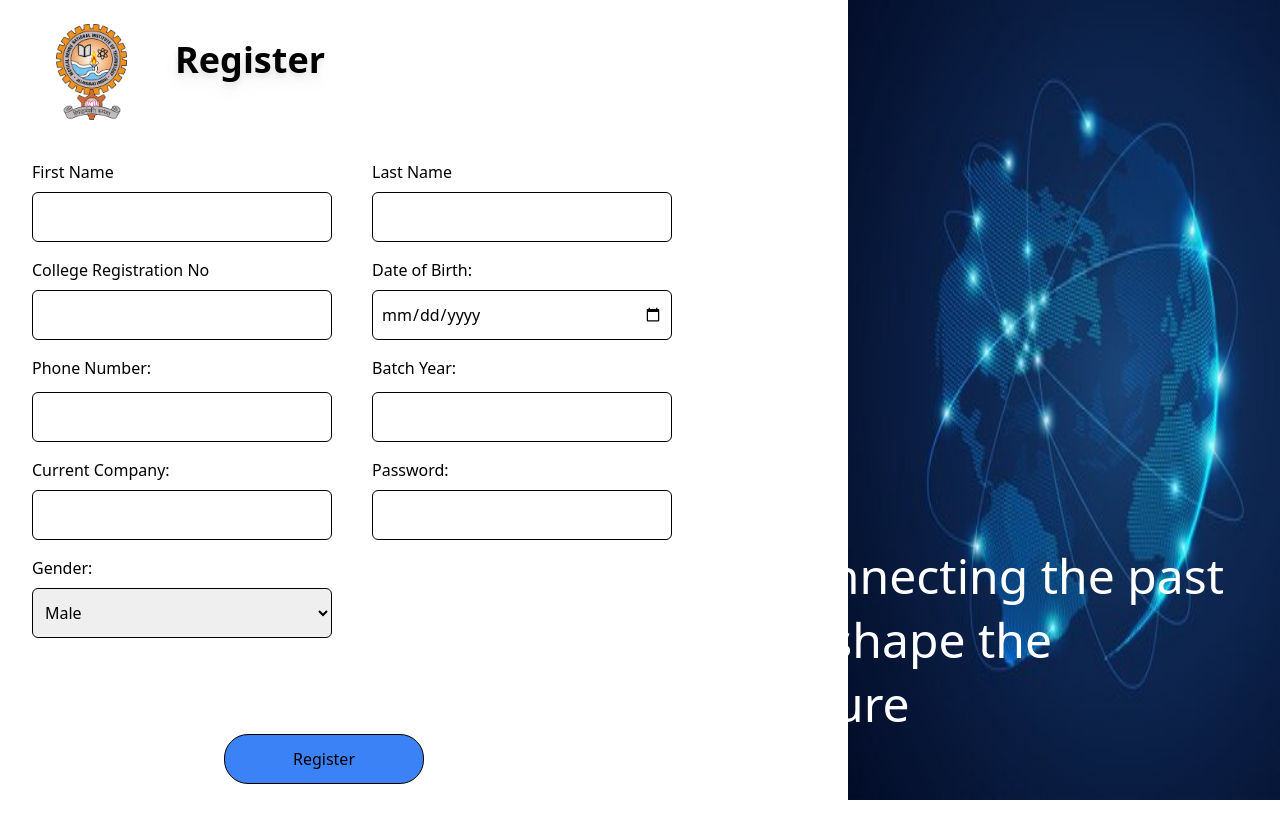
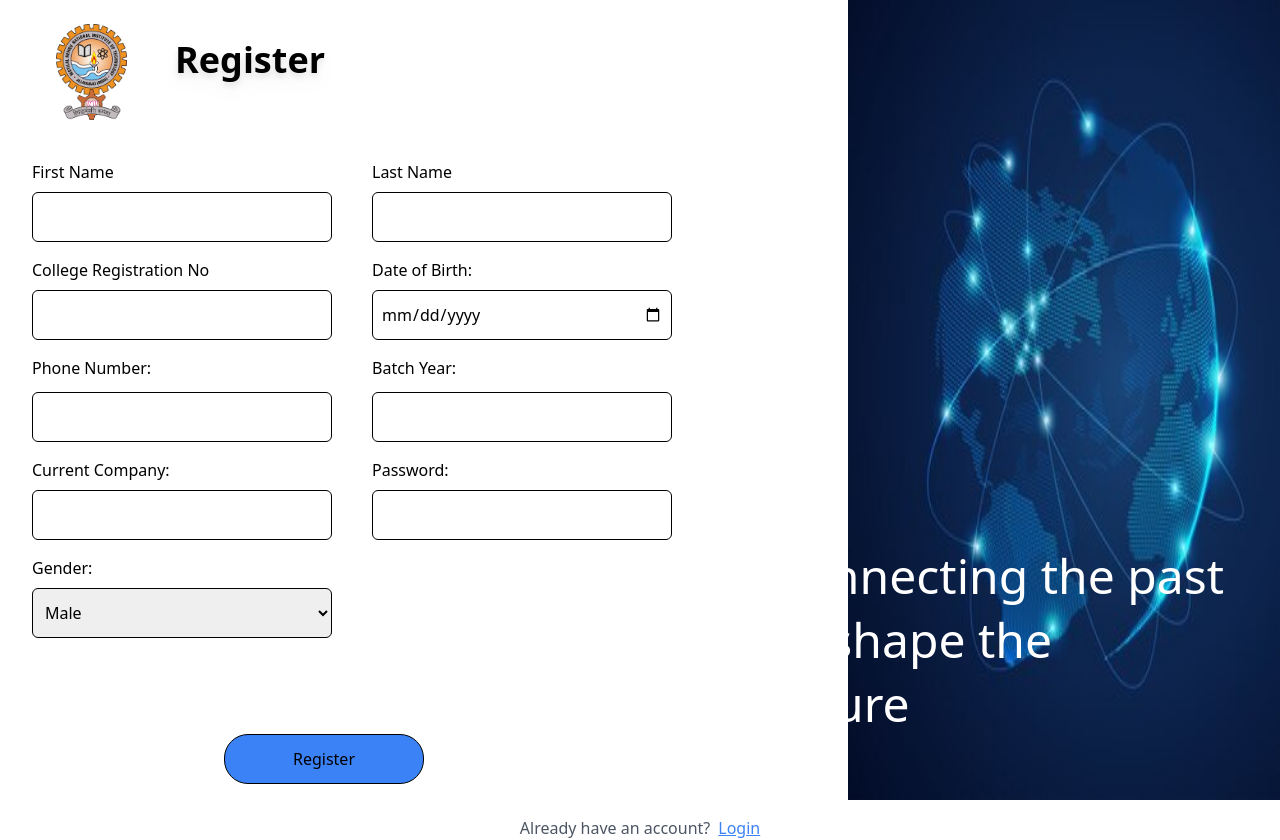
Before and after one commit to rishirajca081/Project-2024, a React (Create React App) app in the folder frontend/: page /Register in a window 1280 px wide. Before the commit the page ends 800 px from the top, so only its background shows below. Built offline with nearby package versions, Linux system fonts and the light colour scheme.

Commit message:
added router redirection to login page

```diff
--- a/frontend/src/Pages/Register.js
+++ b/frontend/src/Pages/Register.js
@@ -1,10 +1,13 @@
 import React, { useState } from "react";
+import { useNavigate, NavLink } from "react-router-dom";
+
 import Logo from "../Images/Logo.jpg";
 import RegisterSide from "../Images/RegisterSide.jpg";
-import { NavLink } from "react-router-dom";
 import axios from "axios";
 
 const Register = () => {
+  const navigate = useNavigate();
+
   const [batchYear, setBatchYear] = useState("");
   const [company, setCompany] = useState("");
   const currentYear = new Date().getFullYear();
@@ -36,6 +39,11 @@ const Register = () => {
       .post("http://localhost:4000/api/v1/signup", userData)
       .then((response) => {
         console.log(response);
+        if(response.data.success === true) {
+          console.log("created user successfully!");
+          alert("Registration successfull!\nLogin to proceed!")
+          navigate("/login");
+        }
       })
       .catch((err) => {
         console.log(err);
@@ -201,6 +209,15 @@ const Register = () => {
           <p className="mt-2 ml-4 mb-4">future</p>
         </div>
       </section>
+        <p className="mt-4 text-center text-gray-600">
+        Already have an account?
+        <NavLink
+          to="/login"
+          className="text-blue-500 hover:text-blue-700 ml-2 underline"
+        >
+          Login
+        </NavLink>
+      </p>
     </div>
   );
 };
```
